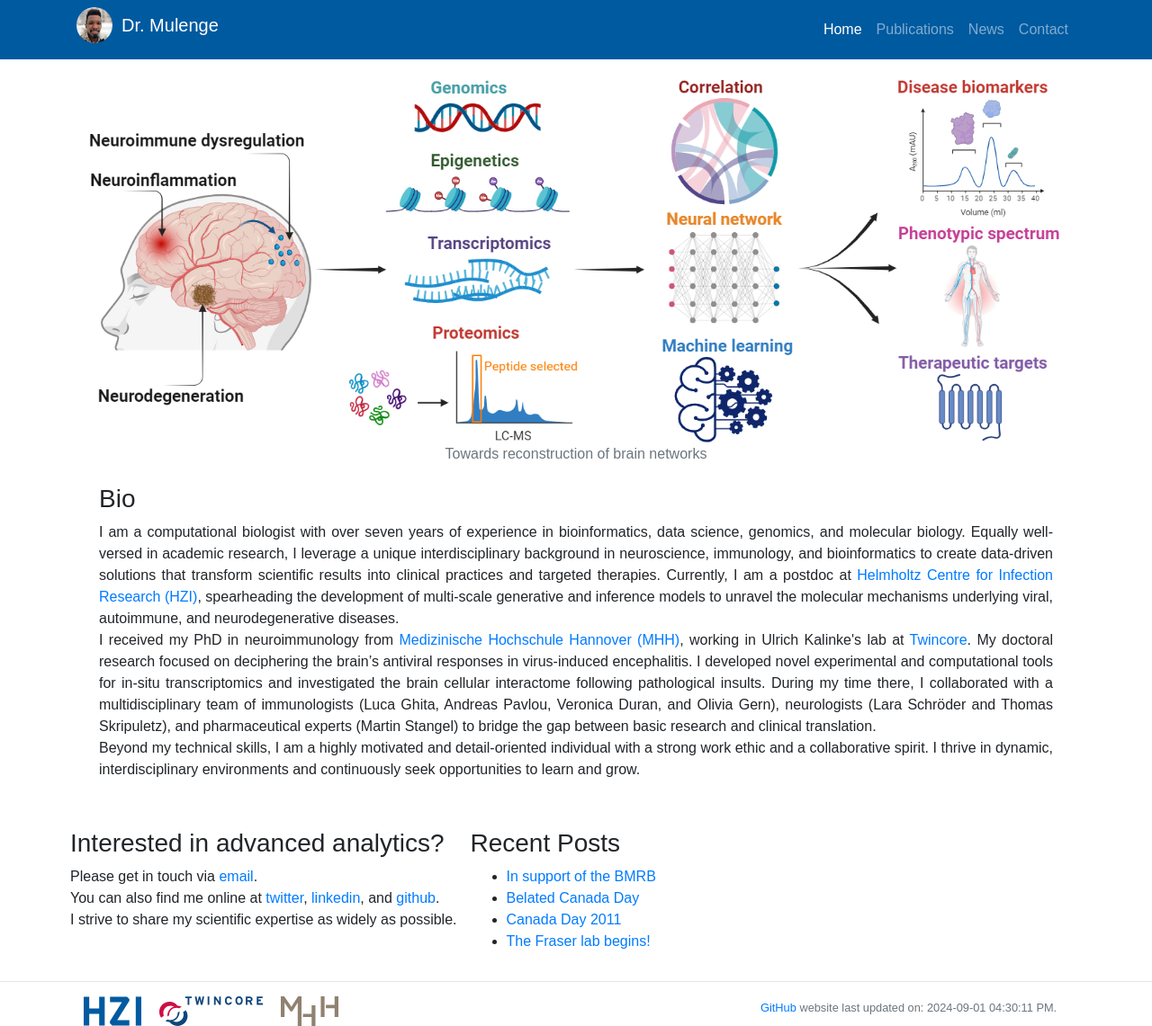
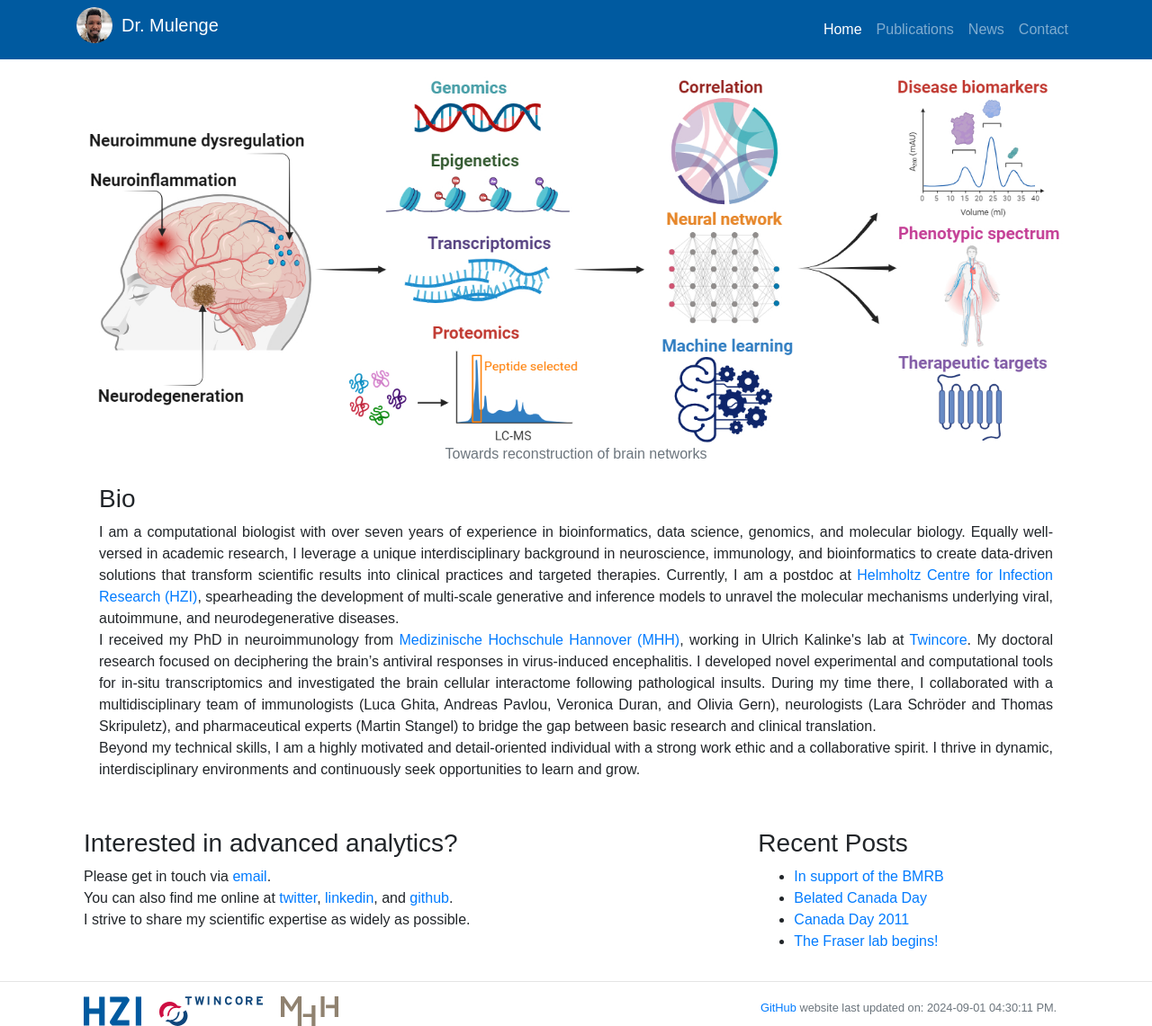
Before and after one commit to fmulenge/fmulenge.github.io, a Jekyll site: the page built from index.md, in a window 1280 px wide. Shown: the whole page at 90% size. Built offline with Jekyll 4.4.1, drawn with Linux system fonts in a browser that asks for light colours.

Commit message:
Update home.html

```diff
--- a/_layouts/home.html
+++ b/_layouts/home.html
@@ -18,7 +18,7 @@
         </div>
     </div>
     <div class="row">
-        <div class="col-md-15">
+        <div class="col">
              <h3> Interested in advanced analytics? </h3>
                     <p align="justify">
                                 Please get in touch via <a href="{{ site.url }}/contact">email</a>.<br>
```
